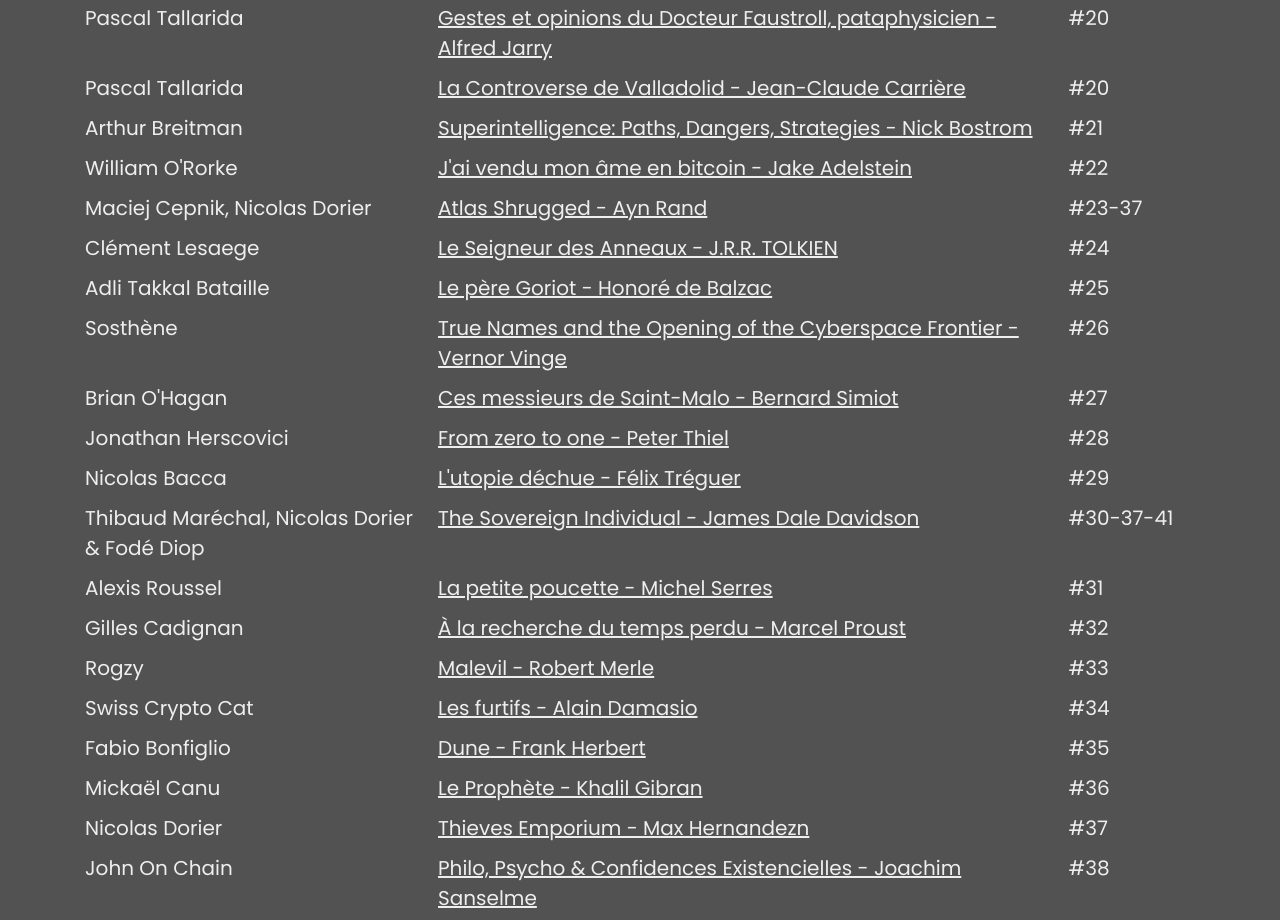
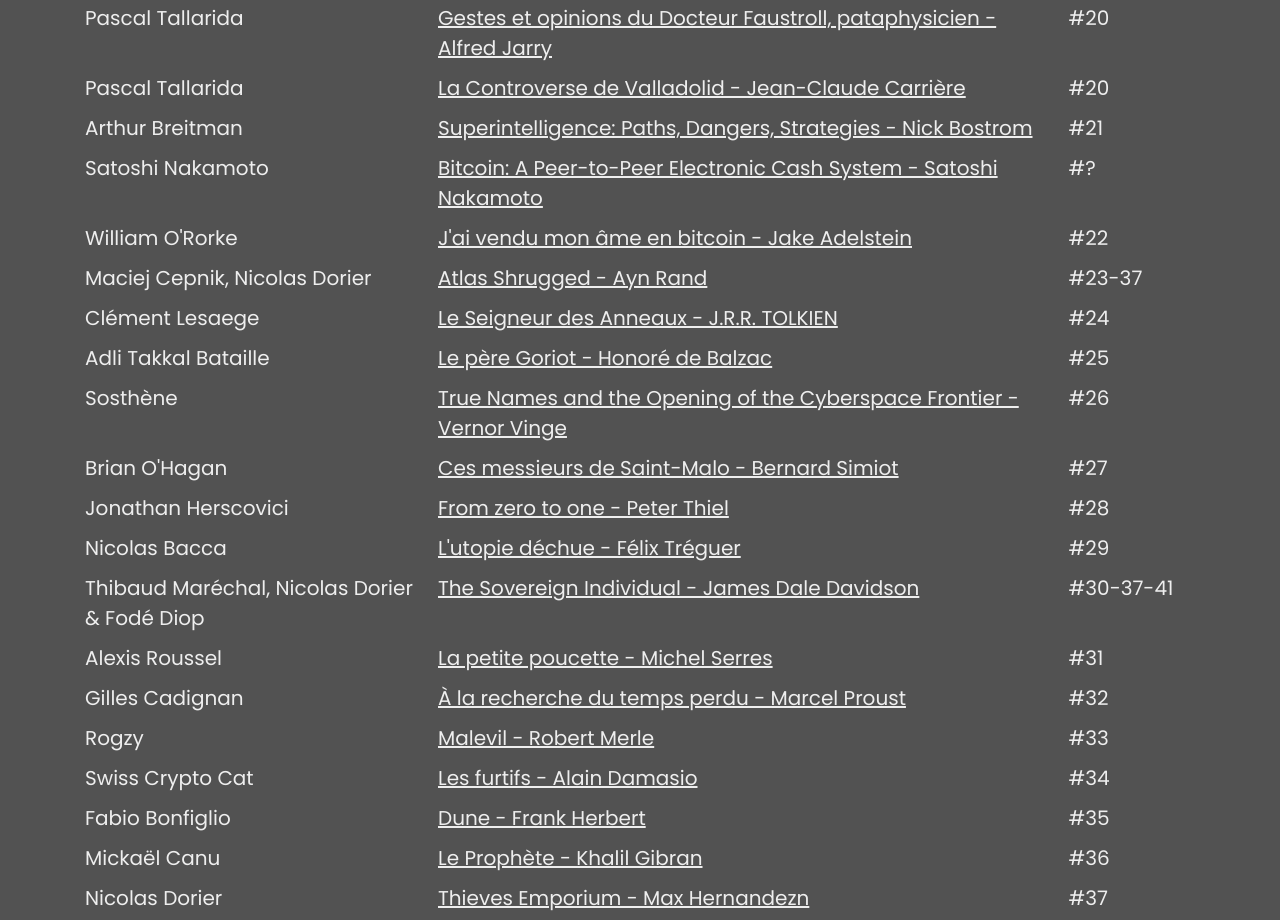
Before and after one commit to UniversBitcoin/universbitcoin.github.io, a plain HTML site: page books.html in a window 1280 px wide. Shown: the part 932-1852 px from the top of the page. Drawn offline with nearby package versions, Linux system fonts and the light colour scheme.

Commit message:
easter egg

```diff
--- a/books.html
+++ b/books.html
@@ -80,6 +80,9 @@
                     <div>Arthur Breitman</div>
                     <div><a href="https://amzn.to/2Xegj0c" target="_blank">Superintelligence: Paths, Dangers, Strategies - Nick Bostrom</a></div>
                     <div>#21</div>
+                    <div>Satoshi Nakamoto</div>
+                    <div><a href="bitcoin_whitepaper.pdf" target="_blank">Bitcoin: A Peer-to-Peer Electronic Cash System - Satoshi Nakamoto</a></div>
+                    <div>#?</div>
                     <div>William O'Rorke</div>
                     <div><a href="https://amzn.to/3nkFMQm" target="_blank">J'ai vendu mon âme en bitcoin - Jake Adelstein</a></div>
                     <div>#22</div>
```
